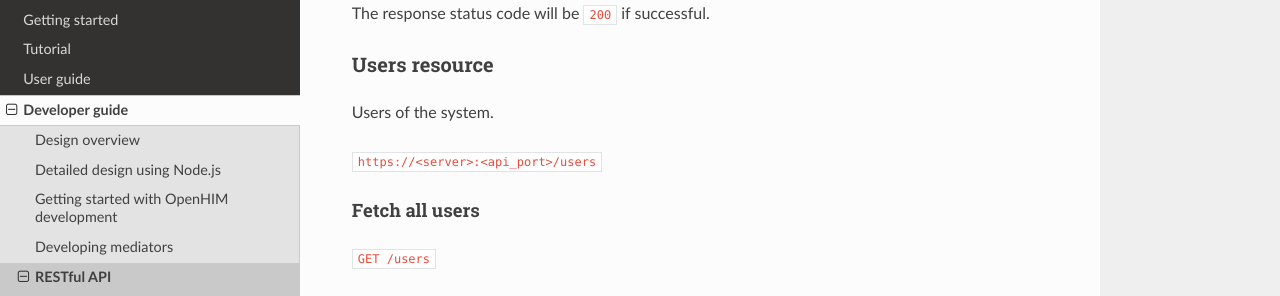
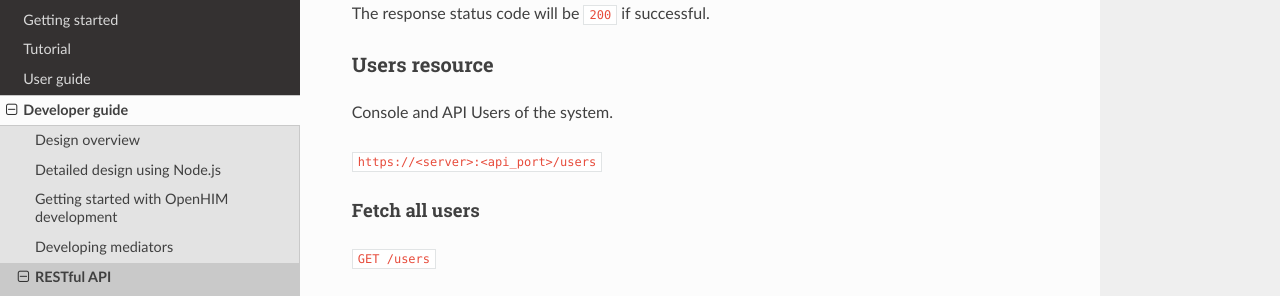
Before and after one commit to jembi/openhim-core-js, a Sphinx documentation site: the page built from docs/dev-guide/api-ref.md, in a window 1280 px wide and 900 px high, scrolled down 7154 px. Shown: the part 155-451 px from the top of the window. Built offline with Sphinx 7.4.7 and the Read the Docs theme 2.0.0, drawn with Linux system fonts in a browser that asks for light colours.

Commit message:
MHER-25 #647: Minor edits/fixes and refactoring. Documentation

```diff
--- a/docs/dev-guide/api-ref.md
+++ b/docs/dev-guide/api-ref.md
@@ -309,7 +309,7 @@ The response status code will be `200` if successful.
 
 ### Users resource
 
-Users of the system.
+Console and API Users of the system.
 
 `https://<server>:<api_port>/users`
 
```
Also changed, not shown: other parts of docs/dev-guide/api-ref.md (+1 -1 lines), 2 other files.
